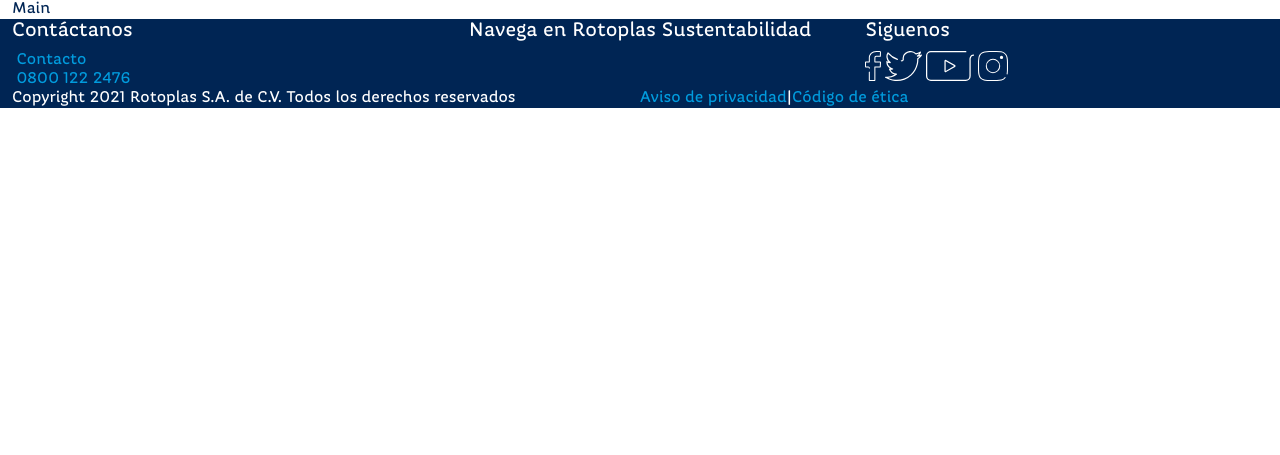
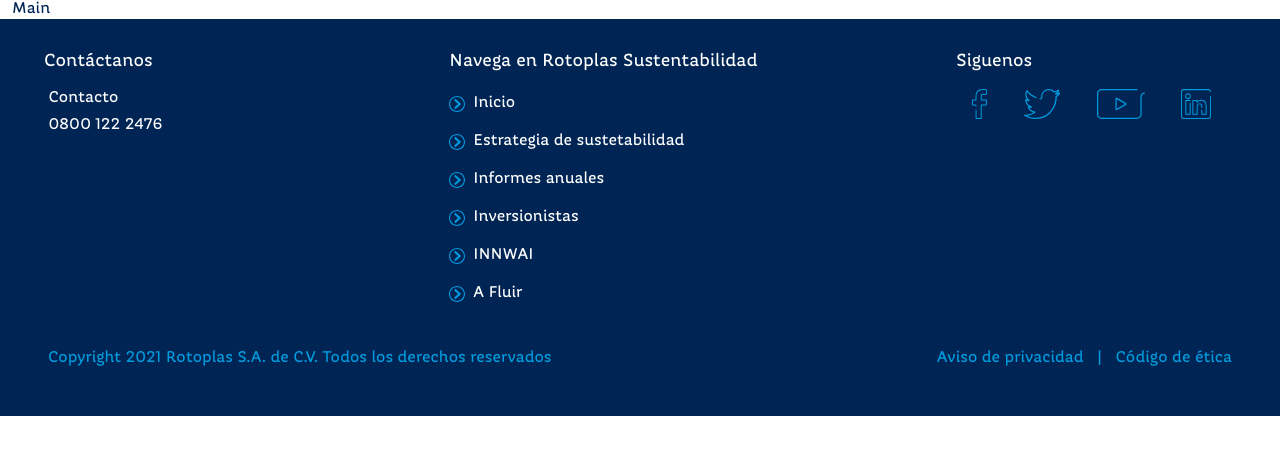
Before and after one commit to rotoplasdml/sustentabilidad, a PHP site: page / in a window 1280 px wide. Shown: the part 106-561 px from the top of the page. Run offline with PHP 8.4, Linux system fonts and the light colour scheme.

Commit message:
Iconos del footer

```diff
--- a/css/sustentabilidad.css
+++ b/css/sustentabilidad.css
@@ -56,12 +56,14 @@
 *  FOOTER
 *  ============================================================== */
     footer {
+        padding: 2rem;
         background: #002554;
         color: #ffffff;
     }
 
     footer h2 {
-        font-size: 20px;
+        font-size: 18px;
+        margin-bottom: 1rem;
     }
 
     footer img {
@@ -72,4 +74,25 @@
         text-decoration: none;
         color: #009cde;
     }
+
+    .footer-contacto {
+        display: block;
+        margin: .5rem 0;
+        color: #ffffff;
+    }
+    .footer-navega {
+        display: block;
+        margin: .5rem 0;
+        color: #ffffff;
+    }
+    .footer-navega span {
+        vertical-align: middle;
+        margin-left: .5rem;
+    }
+    .footer-navega img {
+        vertical-align: middle;
+    }
+    .footer-sociales {
+        margin: 0 1rem;
+    }
 /* footer */
--- a/footer.php
+++ b/footer.php
@@ -1,32 +1,39 @@
 			<!-- Footer -->
-			<footer class="row mx-0">
-				<div class="col col-sm-4">
+			<footer class="row mx-0 justify-content-between">
+				<div class="col-12 col-sm-3">
 					<h2>Contáctanos</h2>
-					<a href="mailto:jorge.arguelles@outlook.com"><img src="" alt=""> Contacto</a>
-					<br>
-					<a href="tel:08001222476"><img src="" alt=""> 0800 122 2476</a>
+					<a class="footer-contacto" href="mailto:jorge.arguelles@outlook.com"><img src="" alt=""> Contacto</a>
+					<a class="footer-contacto" href="tel:08001222476"><img src="" alt=""> 0800 122 2476</a>
 				</div>
-				<div class="col col-sm-4 text-center">
+				<div class="col-12 col-sm-4 mt-3 mt-sm-0">
 					<h2>Navega en Rotoplas Sustentabilidad</h2>
+					<a class="footer-navega" href="#"><img src="recursos/menu-vineta.svg" width="16" alt=""><span>Inicio</span></a>
+					<a class="footer-navega" href="#"><img src="recursos/menu-vineta.svg" width="16" alt=""><span>Estrategia de sustetabilidad</span></a>
+					<a class="footer-navega" href="#"><img src="recursos/menu-vineta.svg" width="16" alt=""><span>Informes anuales</span></a>
+					<a class="footer-navega" href="#"><img src="recursos/menu-vineta.svg" width="16" alt=""><span>Inversionistas</span></a>
+					<a class="footer-navega" href="#"><img src="recursos/menu-vineta.svg" width="16" alt=""><span>INNWAI</span></a>
+					<a class="footer-navega" href="#"><img src="recursos/menu-vineta.svg" width="16" alt=""><span>A Fluir</span></a>
 				</div>
-				<div class="col col-sm-4">
+				<div class="col-12 col-sm-3 mt-3 mt-sm-0">
 					<h2>Siguenos</h2>
-					<a class="hvr-float" href="https://www.facebook.com/RotoplasMexico" target="_blank">
+					<a class="footer-sociales hvr-float ml-0" href="https://www.facebook.com/RotoplasMexico" target="_blank">
 						<img src="recursos/redes-sociales/facebook.svg?5f32c575" alt="Facebook" title="Facebook">
 					</a>
-					<a class="hvr-float" href="https://twitter.com/rotoplasmexico" target="_blank">
+					<a class="footer-sociales hvr-float" href="https://twitter.com/rotoplasmexico" target="_blank">
 						<img src="recursos/redes-sociales/twitter.svg?5f32c574" alt="Twitter" title="Twitter">
 					</a>
-					<a class="hvr-float" href="https://www.youtube.com/user/masymejoragua" target="_blank">
+					<a class="footer-sociales hvr-float" href="https://www.youtube.com/user/masymejoragua" target="_blank">
 						<img src="recursos/redes-sociales/youtube.svg?5f32c574" alt="Youtube" title="Youtube">
 					</a>
-					<a class="hvr-float" href="https://www.instagram.com/gruporotoplas/" target="_blank">
-						<img src="recursos/redes-sociales/instagram.svg" alt="Instagram" title="Instagram">
+					<a class="footer-sociales hvr-float" href="https://www.linkedin.com/company/grupo-rotoplas/" target="_blank">
+						<img src="recursos/redes-sociales/linkedin.svg" alt="LinkedIn" title="LinkedIn">
 					</a>
 				</div>
-				<div class="row">
-					<div class="col">Copyright 2021 Rotoplas S.A. de C.V. Todos los derechos reservados</div>
-					<div class="col"><a href="#">Aviso de privacidad</a><span>&vert;</span><a href="#">Código de ética</a></div>
+				<div class="col-12 mt-3 p-0">
+					<div class="row p-3 blue2">
+						<div class="col-12 col-sm-6 text-center text-sm-start">Copyright 2021 Rotoplas S.A. de C.V. Todos los derechos reservados</div>
+						<div class="col-12 col-sm-6 mt-3 mt-sm-0 text-center text-sm-end"><a href="#">Aviso de privacidad</a><span>&nbsp;&nbsp;&nbsp;&vert;&nbsp;&nbsp;&nbsp;</span><a href="#">Código de ética</a></div>
+					</div>
 				</div>
 			</footer>
 		</div>
```
Also changed, not shown: recursos/menu-vineta.svg (added), recursos/redes-sociales/facebook.svg, recursos/redes-sociales/instagram.svg, recursos/redes-sociales/linkedin.svg (added), recursos/redes-sociales/twitter.svg, recursos/redes-sociales/youtube.svg.
